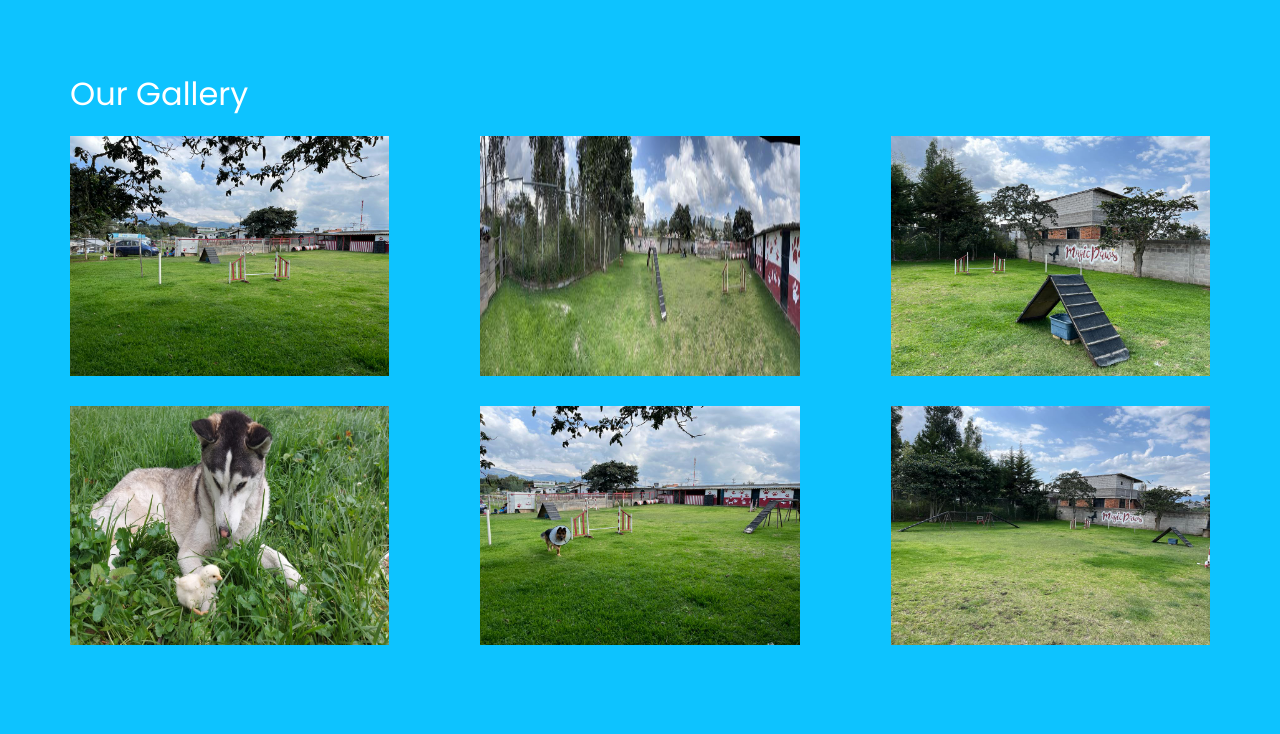
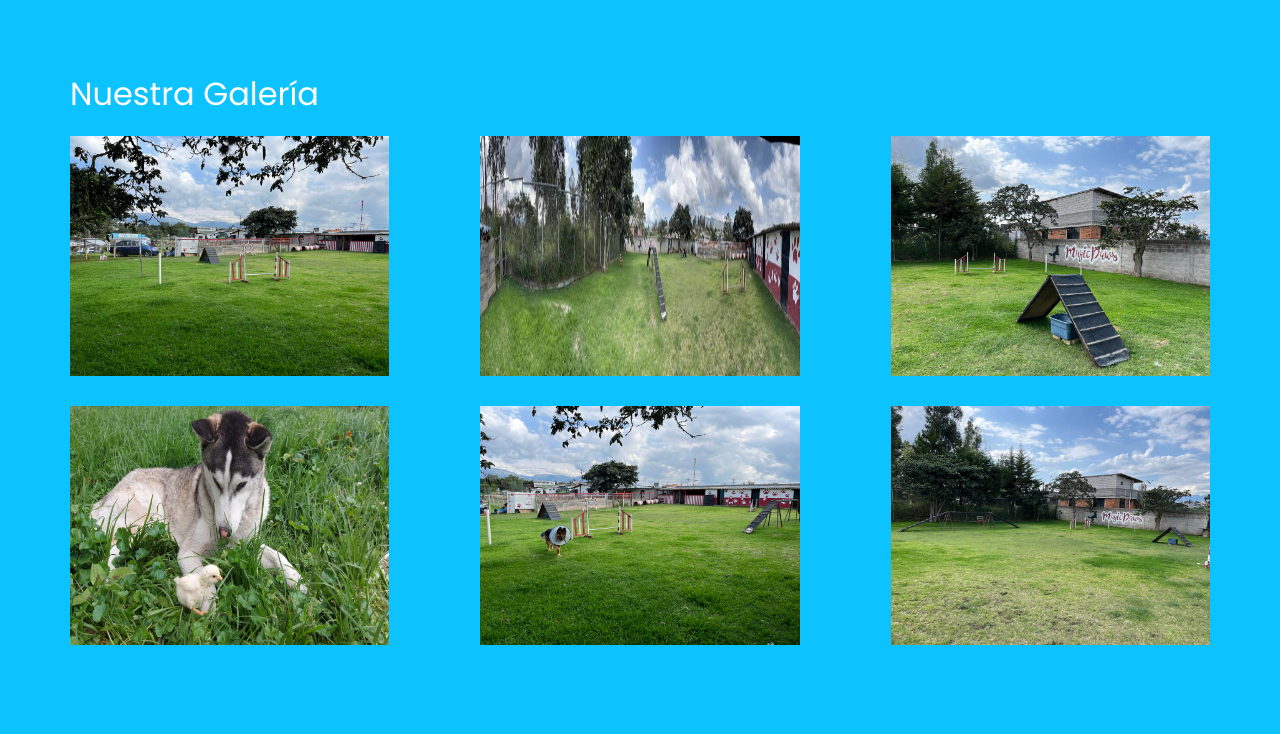
Before and after one commit to dfraga94/Py_project_prueba, a Django app: page /gallery/ in a window 1280 px wide. Shown: the part 95-829 px from the top of the page. Run offline with Django 4.2, Linux system fonts and the light colour scheme; data comes from the database, SQL or seed files in the repository; both versions use the stored data as it was after the commit; some libraries are stand-ins or nearby versions.

Commit message:
FinalEntrega

```diff
--- a/gallery/templates/gallery/gallery.html
+++ b/gallery/templates/gallery/gallery.html
@@ -8,7 +8,7 @@
   <section class="gallery-section layout_padding">
     <div class="container">
       <h2>
-        Our Gallery
+        Nuestra Galería
       </h2>
     </div>
     <div class="container ">
--- a/services/templates/services/services.html
+++ b/services/templates/services/services.html
@@ -26,7 +26,7 @@
                     {{service.title}}
                   </h6>
                   <p>
-                    {{service.content}}
+                    {{service.content|safe}}
                   </p>
                 </div>
               </div>
```
Also changed, not shown: db.sqlite3, media/gallerys/HomeLarge.jpeg (added), media/gallerys/WhatsApp_Image_2023-03-31_at_00.18.37_1.jpeg (added), media/gallerys/WhatsApp_Image_2023-03-31_at_00.18.37_3.jpeg (added), media/gallerys/WhatsApp_Image_2023-03-31_at_00.18.37_5.jpeg (added), media/gallerys/WhatsApp_Image_2023-03-31_at_00.18.37_6.jpeg (added), media/gallerys/WhatsApp_Image_2023-03-31_at_00.18.37_8.jpeg (added), media/services/Hospedaje.png (added), media/services/adiestramiento.png (added), media/services/guarderia.png (added), media/services/peluquero.png (added), media/services/s-2_7hzsNIi_R4GdYtc.png (added).
